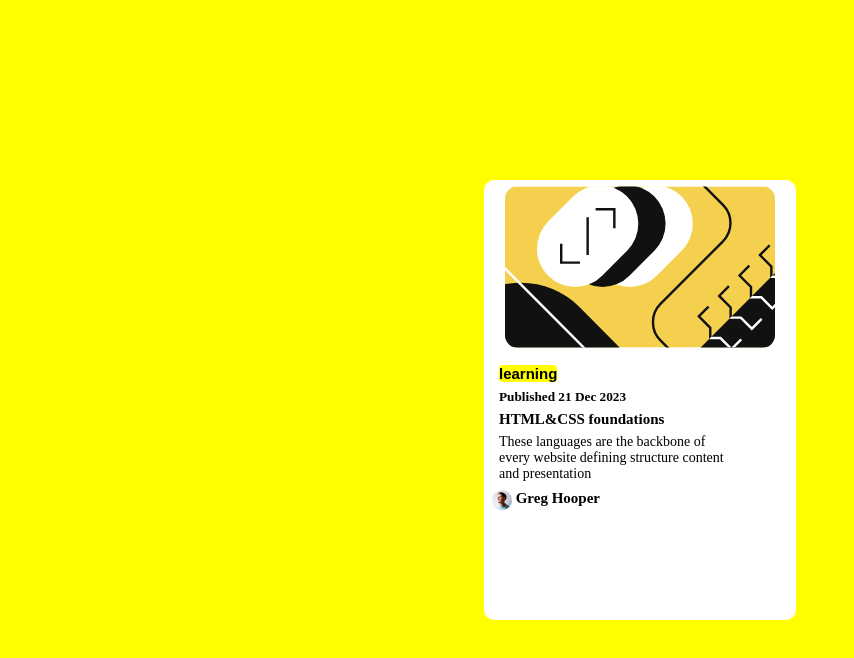
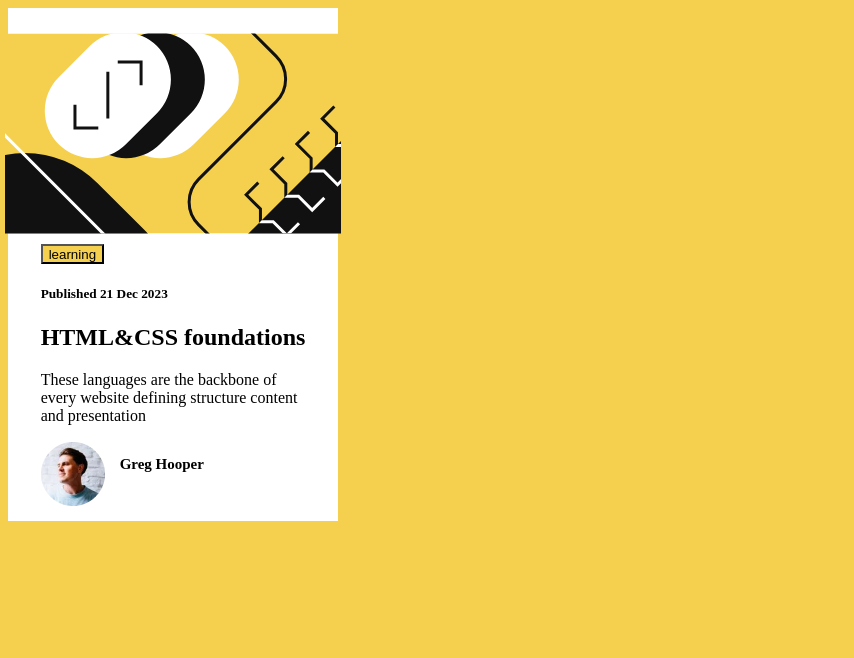
Before and after one commit to kamaubryan/card_practice, a plain HTML site: page index.html in a window 1280 px wide. Shown: the whole page, without its empty margins (0-854 px from the left). Drawn offline with Linux system fonts and the light colour scheme.

Commit message:
several changes

```diff
--- a/index.html
+++ b/index.html
@@ -1,34 +1,30 @@
 <!DOCTYPE html>
 <html lang="en">
-<head>
-    <meta charset="UTF-8">
-    <meta name="viewport" content="width=device-width, initial-scale=1.0">
+  <head>
+    <meta charset="UTF-8" />
+    <meta name="viewport" content="width=device-width, initial-scale=1.0" />
     <title>card</title>
-</head>
-<style>
-    *,*::before, *::after {
-        margin: 0;
-        padding: 0;
-        box-sizing: border-box;
-    }
-</style>
-<body>
-    <div class="card_body" style="background-color: yellow; height: 100vh; width: 100%; display: flex; align-items: center; justify-content: center ;">
-        <div class="card" style="background-color: white; border-radius: 10px; height: 55%;">
-            <div class="card_image" style="margin-left: 15px; margin-right: 15px; padding: 6px;">
-                <img src="./illustration-article.svg" alt="card_image" style="width: 270px; height: 30%;border-radius: 13px;">
-            </div>
-            <div class="card_body" style="margin-left: 15px; margin-right: 15px; margin-top: 7px;">
-                <button class="btn" style="background-color: yellow; font-weight: 700; font-size: 15px; border: none; border-radius: 4px;">learning</button>
-                <h5 style="margin-top: 6px;">Published 21 Dec 2023</h5>
-                <h1 style="font-size: 15px; margin-top: 6px;">HTML&CSS foundations</h1>
-                <p style="font-size: 14px; margin-top: 6px;">These languages are the backbone of <br>every website defining structure content <br>and presentation</p>
-            </div>
-            <div class="card_footer" style="display: flex; gap: 4px;margin-top: 8px; margin-left: 8px;">
-                <img src="./image-avatar.webp"  alt="image_footer" style="width: auto; height: 20px; background-size: cover;">
-                <h3 style="font-size: 15px;">Greg Hooper</h3>
-            </div>
+    <link rel="stylesheet" type="text/css" href="style.css" />
+  </head>
+  <body>
+    <div class="card-body">
+      <div class="card-image">
+        <img src="./illustration-article.svg" alt="card-illustration" />
+      </div>
+
+      <section>
+        <button class="btn">learning</button>
+        <h5>Published 21 Dec 2023</h5>
+        <h1>HTML&CSS foundations</h1>
+        <p>
+          These languages are the backbone of <br />every website defining
+          structure content <br />and presentation
+        </p>
+        <div class="footer">
+          <img src="./image-avatar.webp" alt="image_footer" />
+          <h3>Greg Hooper</h3>
         </div>
+      </section>
     </div>
-</body>
+  </body>
 </html>
--- a/style.css
+++ b/style.css
@@ -0,0 +1,117 @@
+/* *,
+*::before,
+*::after {
+  margin: 0;
+  padding: 0;
+  box-sizing: border-box;
+}
+.card-body {
+  background-color: yellow;
+  height: 100vh;
+  width: 100%;
+  display: flex;
+  align-items: center;
+  justify-content: center;
+}
+
+.card {
+  background-color: white;
+  border-radius: 10px;
+  height: 55%;
+}
+
+.card-image {
+  margin-left: 15px;
+  margin-right: 15px;
+  padding: 6px;
+}
+
+.card-image img {
+  width: 270px;
+  height: 30%;
+  border-radius: 13px;
+}
+
+.card-body {
+  margin-left: 15px;
+  margin-right: 15px;
+  margin-top: 7px;
+}
+
+.card-body .btn {
+  background-color: yellow;
+  font-weight: 700;
+  font-size: 15px;
+  border: none;
+  border-radius: 4px;
+}
+.card-body h5 {
+  margin-top: 6px;
+}
+.card-body h1 {
+  font-size: 15px;
+  margin-top: 6px;
+}
+
+.card-body p {
+  font-size: 14px;
+  margin-top: 6px;
+}
+
+.card-footer {
+  display: flex;
+  gap: 4px;
+  margin-top: 8px;
+  margin-left: 8px;
+}
+
+.card-footer img {
+  width: auto;
+  height: 20px;
+  background-size: cover;
+}
+
+.card-footer h3 {
+  font-size: 15px;
+} */
+body {
+  background-color: hsl(47, 88%, 63%);
+}
+.card-body {
+  display: flex;
+  flex-direction: column;
+  align-items: center;
+  padding: 15px;
+  background-color: hsl(0, 0%, 100%);
+  max-width: 300px;
+}
+.card-image {
+  display: flex;
+  justify-content: center;
+  align-items: center;
+  width: 80%;
+  padding: 10px;
+  border-radius: 12px;
+}
+
+.btn {
+  background-color: hsl(47, 88%, 63%);
+  height: 20px;
+}
+
+.btn:hover {
+  cursor: pointer;
+  background-color: hsl(0, 0%, 7%);
+  color: hsl(0, 0%, 100%);
+}
+
+.footer {
+  display: flex;
+  gap: 15px;
+}
+.footer img {
+  width: auto;
+}
+.footer h3 {
+  font-size: 15px;
+}
```
